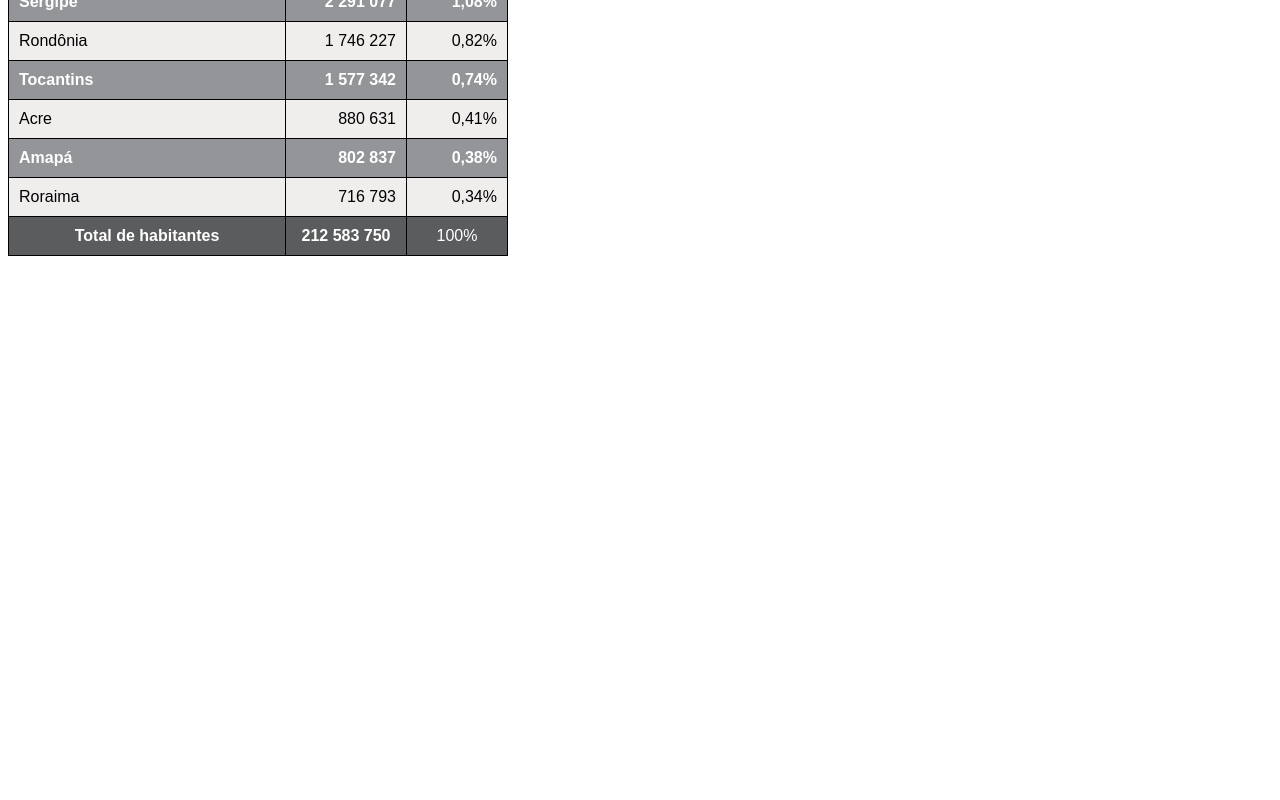
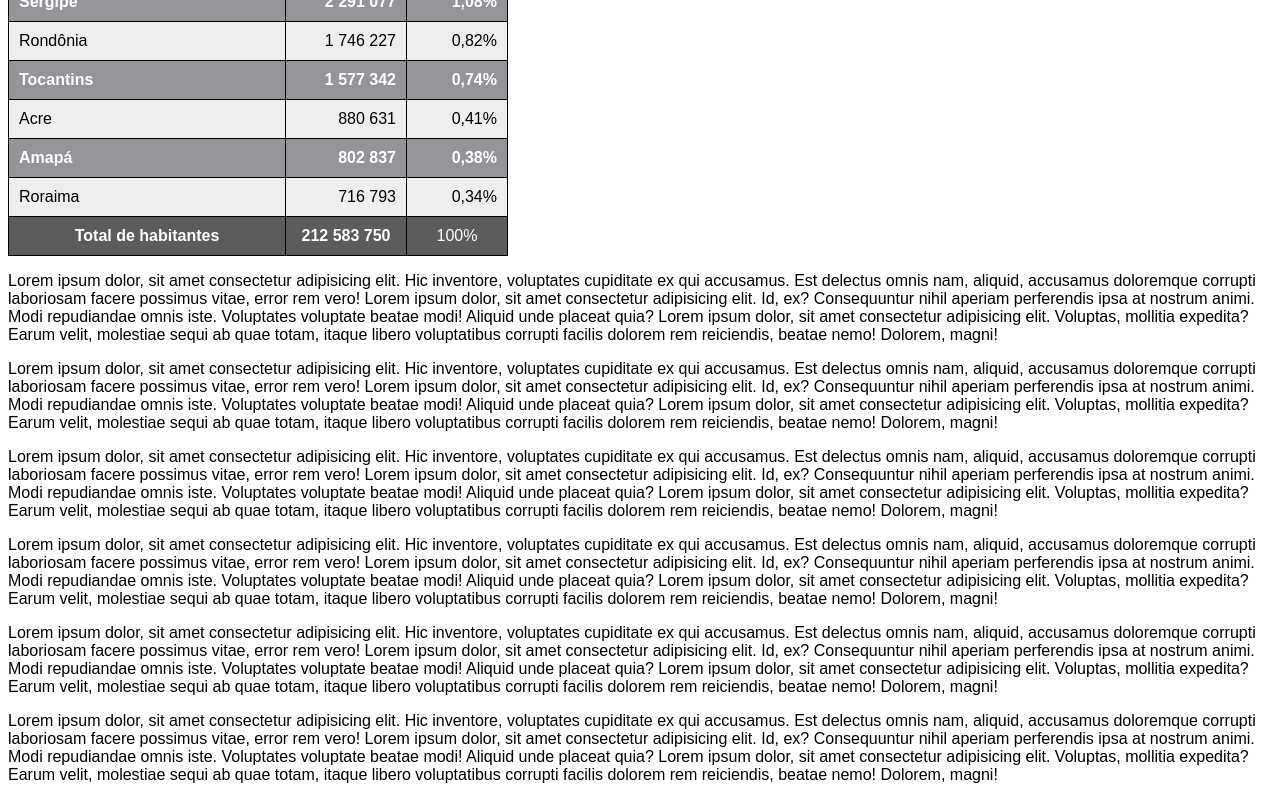
Before and after one commit to samuel9395/html-css, a plain HTML site: page modulo03/ex023/tabela002.html in a window 1280 px wide. Shown: the part 973-1773 px from the top of the page. Before the commit the page ends 1237 px from the top, so only its background shows below. Drawn offline with Linux system fonts and the light colour scheme.

Commit message:
Update tabela002.html
Realizado atualização no estilo do exercício, e adicionado parágrafos abaixo na tabela para testar o menu fixo da mesma.

```diff
--- a/modulo03/ex023/tabela002.html
+++ b/modulo03/ex023/tabela002.html
@@ -13,6 +13,7 @@
             border: 1px solid black;
             border-collapse: collapse;
             width: 500px;
+            position: relative;
         }
 
         caption {
@@ -29,6 +30,12 @@
         thead, tfoot {
             background-color: rgb(91, 92, 94);
             color: white;
+        }
+
+        thead > tr > th {
+            position: sticky;
+            top: -1px;
+            background-color: rgb(91, 92, 94);
         }
 
         tbody > tr:nth-child(2n-1) { /* odd */
@@ -216,5 +223,42 @@
             </tr>
         </tfoot>
     </table>
+
+    <p>
+        Lorem ipsum dolor, sit amet consectetur adipisicing elit. Hic inventore, voluptates cupiditate ex qui accusamus. Est delectus omnis nam, aliquid, accusamus doloremque corrupti laboriosam facere possimus vitae, error rem vero!
+        Lorem ipsum dolor, sit amet consectetur adipisicing elit. Id, ex? Consequuntur nihil aperiam perferendis ipsa at nostrum animi. Modi repudiandae omnis iste. Voluptates voluptate beatae modi! Aliquid unde placeat quia?
+        Lorem ipsum dolor, sit amet consectetur adipisicing elit. Voluptas, mollitia expedita? Earum velit, molestiae sequi ab quae totam, itaque libero voluptatibus corrupti facilis dolorem rem reiciendis, beatae nemo! Dolorem, magni!
+    </p>
+
+    <p>
+        Lorem ipsum dolor, sit amet consectetur adipisicing elit. Hic inventore, voluptates cupiditate ex qui accusamus. Est delectus omnis nam, aliquid, accusamus doloremque corrupti laboriosam facere possimus vitae, error rem vero!
+        Lorem ipsum dolor, sit amet consectetur adipisicing elit. Id, ex? Consequuntur nihil aperiam perferendis ipsa at nostrum animi. Modi repudiandae omnis iste. Voluptates voluptate beatae modi! Aliquid unde placeat quia?
+        Lorem ipsum dolor, sit amet consectetur adipisicing elit. Voluptas, mollitia expedita? Earum velit, molestiae sequi ab quae totam, itaque libero voluptatibus corrupti facilis dolorem rem reiciendis, beatae nemo! Dolorem, magni!
+    </p>
+
+    <p>
+        Lorem ipsum dolor, sit amet consectetur adipisicing elit. Hic inventore, voluptates cupiditate ex qui accusamus. Est delectus omnis nam, aliquid, accusamus doloremque corrupti laboriosam facere possimus vitae, error rem vero!
+        Lorem ipsum dolor, sit amet consectetur adipisicing elit. Id, ex? Consequuntur nihil aperiam perferendis ipsa at nostrum animi. Modi repudiandae omnis iste. Voluptates voluptate beatae modi! Aliquid unde placeat quia?
+        Lorem ipsum dolor, sit amet consectetur adipisicing elit. Voluptas, mollitia expedita? Earum velit, molestiae sequi ab quae totam, itaque libero voluptatibus corrupti facilis dolorem rem reiciendis, beatae nemo! Dolorem, magni!
+    </p>
+
+    <p>
+        Lorem ipsum dolor, sit amet consectetur adipisicing elit. Hic inventore, voluptates cupiditate ex qui accusamus. Est delectus omnis nam, aliquid, accusamus doloremque corrupti laboriosam facere possimus vitae, error rem vero!
+        Lorem ipsum dolor, sit amet consectetur adipisicing elit. Id, ex? Consequuntur nihil aperiam perferendis ipsa at nostrum animi. Modi repudiandae omnis iste. Voluptates voluptate beatae modi! Aliquid unde placeat quia?
+        Lorem ipsum dolor, sit amet consectetur adipisicing elit. Voluptas, mollitia expedita? Earum velit, molestiae sequi ab quae totam, itaque libero voluptatibus corrupti facilis dolorem rem reiciendis, beatae nemo! Dolorem, magni!
+    </p>
+
+    <p>
+        Lorem ipsum dolor, sit amet consectetur adipisicing elit. Hic inventore, voluptates cupiditate ex qui accusamus. Est delectus omnis nam, aliquid, accusamus doloremque corrupti laboriosam facere possimus vitae, error rem vero!
+        Lorem ipsum dolor, sit amet consectetur adipisicing elit. Id, ex? Consequuntur nihil aperiam perferendis ipsa at nostrum animi. Modi repudiandae omnis iste. Voluptates voluptate beatae modi! Aliquid unde placeat quia?
+        Lorem ipsum dolor, sit amet consectetur adipisicing elit. Voluptas, mollitia expedita? Earum velit, molestiae sequi ab quae totam, itaque libero voluptatibus corrupti facilis dolorem rem reiciendis, beatae nemo! Dolorem, magni!
+    </p>
+
+    <p>
+        Lorem ipsum dolor, sit amet consectetur adipisicing elit. Hic inventore, voluptates cupiditate ex qui accusamus. Est delectus omnis nam, aliquid, accusamus doloremque corrupti laboriosam facere possimus vitae, error rem vero!
+        Lorem ipsum dolor, sit amet consectetur adipisicing elit. Id, ex? Consequuntur nihil aperiam perferendis ipsa at nostrum animi. Modi repudiandae omnis iste. Voluptates voluptate beatae modi! Aliquid unde placeat quia?
+        Lorem ipsum dolor, sit amet consectetur adipisicing elit. Voluptas, mollitia expedita? Earum velit, molestiae sequi ab quae totam, itaque libero voluptatibus corrupti facilis dolorem rem reiciendis, beatae nemo! Dolorem, magni!
+    </p>
+
 </body>
 </html>
```
